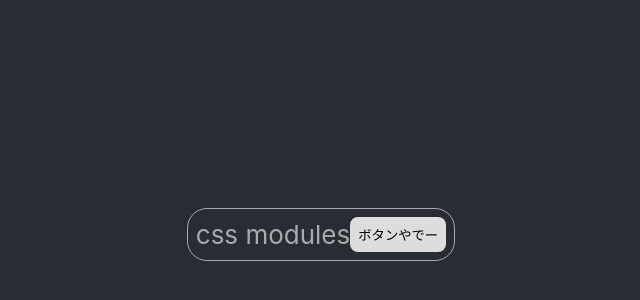
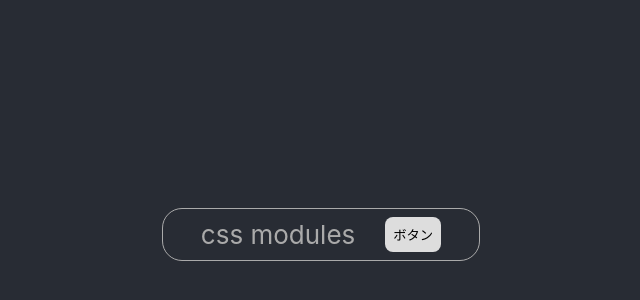
Before and after one commit to kazuki-oshino/dog-puzzle, a React (Create React App) app: page / in a window 1280 px wide. Shown: the part 166-466 px from the top of the page, without its empty margins (319-959 px from the left). Built offline with nearby package versions, Linux system fonts and the light colour scheme.

Commit message:
change container style.

```diff
--- a/src/components/CssModules.module.scss
+++ b/src/components/CssModules.module.scss
@@ -3,8 +3,9 @@
   border-radius: 20px;
   padding: 8px;
   margin: 8px;
+  width: 300px;
   display: flex;
-  justify-content: space-around;
+  justify-content: space-evenly;
   align-items: center;
 }
 
--- a/src/components/CssModules.tsx
+++ b/src/components/CssModules.tsx
@@ -5,7 +5,7 @@ export const CssModules: React.VFC = () => {
   return (
     <div className={classes.container}>
       <p className={classes.title}>css modules</p>
-      <button className={classes.button}>ボタンやでー</button>
+      <button className={classes.button}>ボタン</button>
     </div>
   );
 };
```
